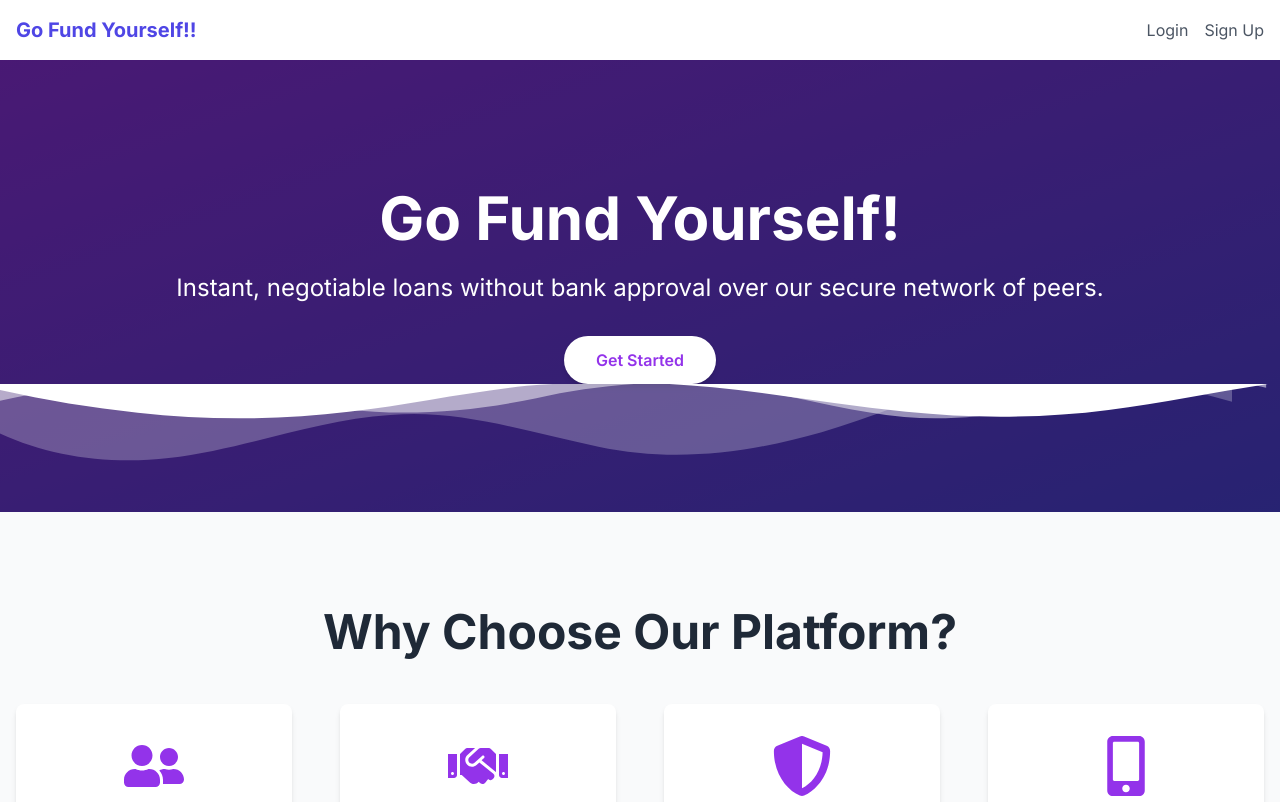
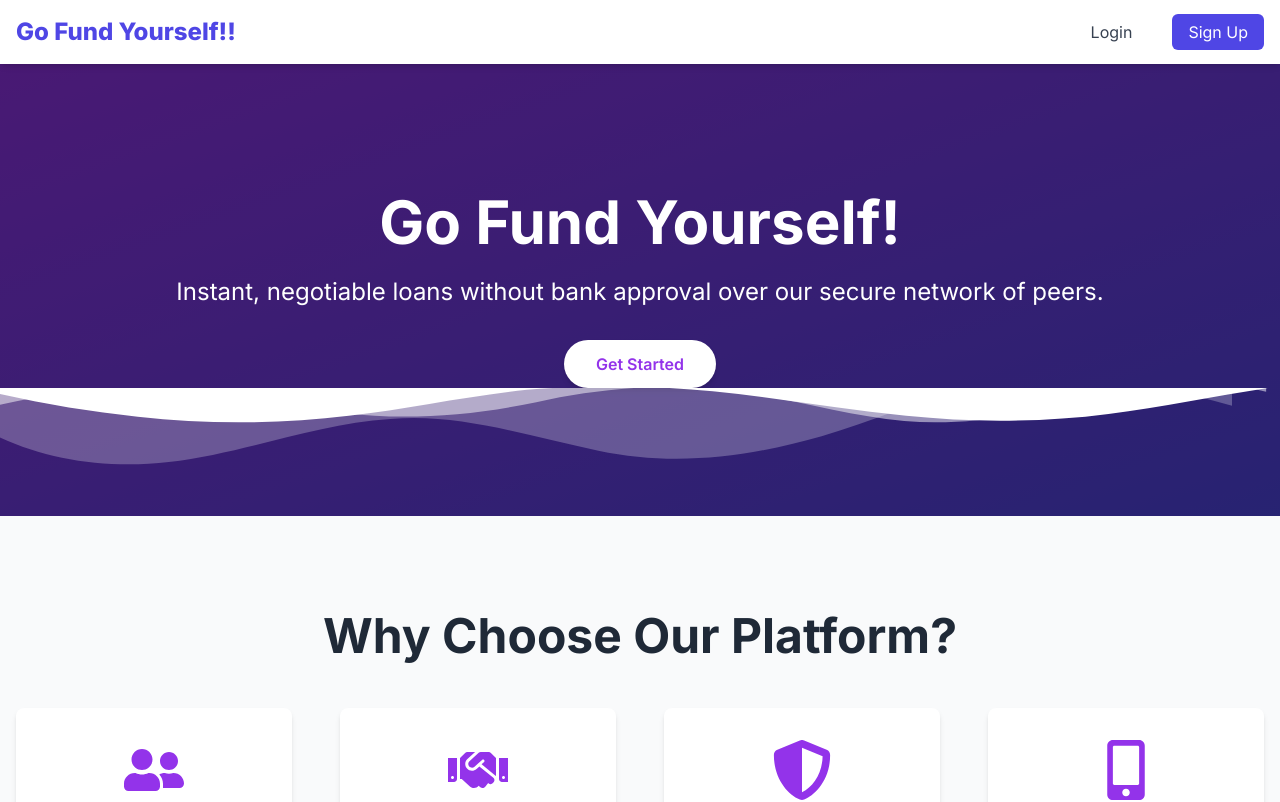
Before and after one commit to AritraRoy0/GFY, a Next.js app in the folder client/: page / in a window 1280 px wide. Shown: the top 802 px of the page. Built offline with nearby package versions, Linux system fonts and the light colour scheme.

Commit message:
Client: Dashboard V_1.2

```diff
--- a/client/package.json
+++ b/client/package.json
@@ -9,6 +9,7 @@
     "lint": "next lint"
   },
   "dependencies": {
+    "@heroicons/react": "^2.1.5",
     "@reduxjs/toolkit": "^2.2.7",
     "@vercel/analytics": "^1.3.1",
     "firebase": "^10.13.0",
--- a/client/src/app/common/Header.tsx
+++ b/client/src/app/common/Header.tsx
@@ -10,37 +10,47 @@ const Header: React.FC = () => {
 
   // Logged-in content for the header
   const loggedInHeader = (
-    <div className="space-x-4">
-      <Link href="/dashboard" className="text-gray-600 hover:text-indigo-600">
-        Dashboard
+    <div className="space-x-6 flex items-center">
+      <Link href="/dashboard">
+        <span className="px-4 py-2 rounded-md text-gray-700 hover:text-white hover:bg-indigo-600 transition duration-300 cursor-pointer">
+          Dashboard
+        </span>
       </Link>
-      <Link href="/profile" className="text-gray-600 hover:text-indigo-600">
-        Profile
+      <Link href="/profile">
+        <span className="px-4 py-2 rounded-md text-gray-700 hover:text-white hover:bg-indigo-600 transition duration-300 cursor-pointer">
+          Profile
+        </span>
       </Link>
-      <Link href="/logout" className="text-gray-600 hover:text-indigo-600">
-        Logout
+      <Link href="/logout">
+        <span className="px-4 py-2 rounded-md text-gray-700 hover:text-white hover:bg-red-500 transition duration-300 cursor-pointer">
+          Logout
+        </span>
       </Link>
     </div>
   );
 
   // Logged-out content for the header
   const loggedOutHeader = (
-    <div className="space-x-4">
-      <Link href="/auth?tab=login" className="text-gray-600 hover:text-indigo-600">
-        Login
+    <div className="space-x-6 flex items-center">
+      <Link href="/auth?tab=login">
+        <span className="px-4 py-2 rounded-md text-gray-700 hover:text-white hover:bg-indigo-600 transition duration-300 cursor-pointer">
+          Login
+        </span>
       </Link>
-      <Link href="/auth?tab=signup" className="text-gray-600 hover:text-indigo-600">
-        Sign Up
+      <Link href="/auth?tab=signup">
+        <span className="px-4 py-2 rounded-md text-white bg-indigo-600 hover:bg-indigo-700 transition duration-300 cursor-pointer">
+          Sign Up
+        </span>
       </Link>
     </div>
   );
 
   return (
-    <header className="bg-white shadow-md">
+    <header className="bg-white shadow-md sticky top-0 z-50">
       <nav className="max-w-7xl mx-auto flex justify-between items-center p-4">
         <div>
           <Link href="/">
-            <span className="text-xl font-bold text-indigo-600 cursor-pointer">
+            <span className="text-2xl font-extrabold text-indigo-600 cursor-pointer hover:text-indigo-700 transition duration-300">
               Go Fund Yourself!!
             </span>
           </Link>
```
Also changed, not shown: 1 other file (tests, documents, lock files or other folders).
